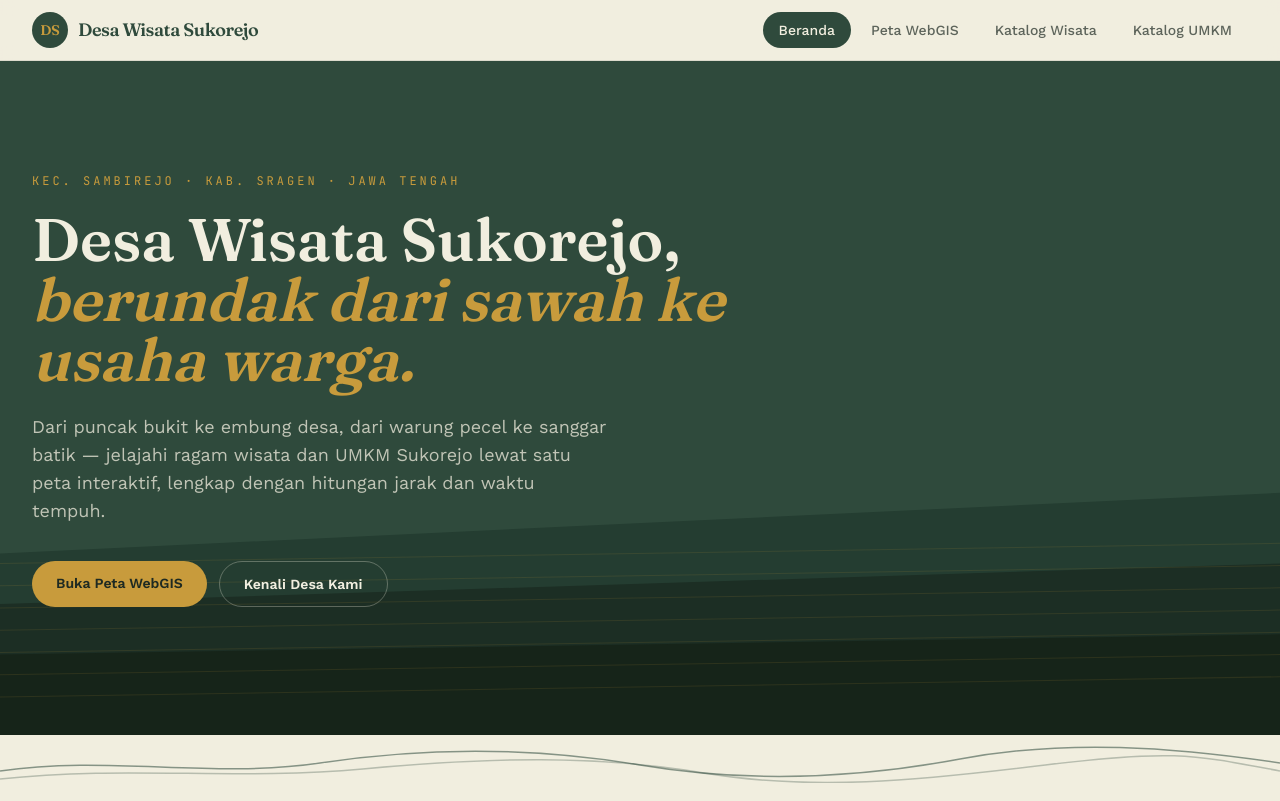
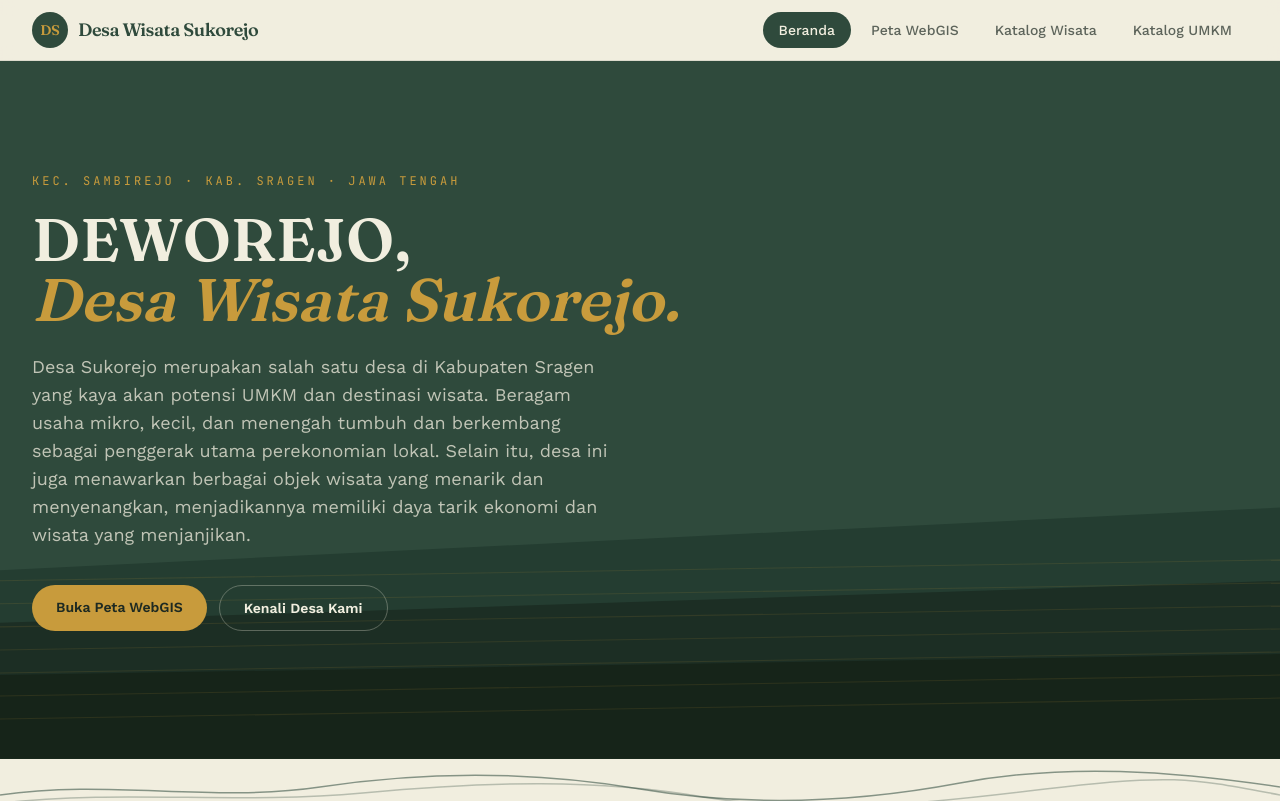
Before and after one commit to josephdamarseto45/sukorejoUMKMWebGISTA, a Next.js app: page / in a window 1280 px wide. Shown: the top 801 px of the page. Built offline with nearby package versions, Linux system fonts and the light colour scheme.

Commit message:
hero judul

```diff
--- a/components/HeroSection.js
+++ b/components/HeroSection.js
@@ -8,14 +8,14 @@ export default function HeroSection() {
           Kec. Sambirejo · Kab. Sragen · Jawa Tengah
         </p>
         <h1 className="mt-5 max-w-3xl font-display text-4xl font-semibold leading-[1.08] text-paper sm:text-5xl md:text-6xl">
-          Desa Wisata Sukorejo,
+          DEWOREJO,
           <br />
-          <span className="italic text-gold">berundak dari sawah ke usaha warga.</span>
+          <span className="italic text-gold">Desa Wisata Sukorejo.</span>
         </h1>
         <p className="mt-6 max-w-xl text-base leading-relaxed text-paper/75 md:text-lg">
-          Dari puncak bukit ke embung desa, dari warung pecel ke sanggar
-          batik — jelajahi ragam wisata dan UMKM Sukorejo lewat satu peta
-          interaktif, lengkap dengan hitungan jarak dan waktu tempuh.
+          Desa Sukorejo merupakan salah satu desa di Kabupaten Sragen yang kaya akan potensi UMKM dan destinasi wisata. Beragam usaha mikro, kecil, dan menengah tumbuh dan berkembang sebagai penggerak utama perekonomian lokal. Selain itu, desa ini juga menawarkan berbagai objek wisata yang menarik dan menyenangkan, menjadikannya memiliki daya tarik ekonomi dan wisata yang menjanjikan.
+
+
         </p>
         <div className="mt-9 flex flex-wrap gap-3">
           <a
```
